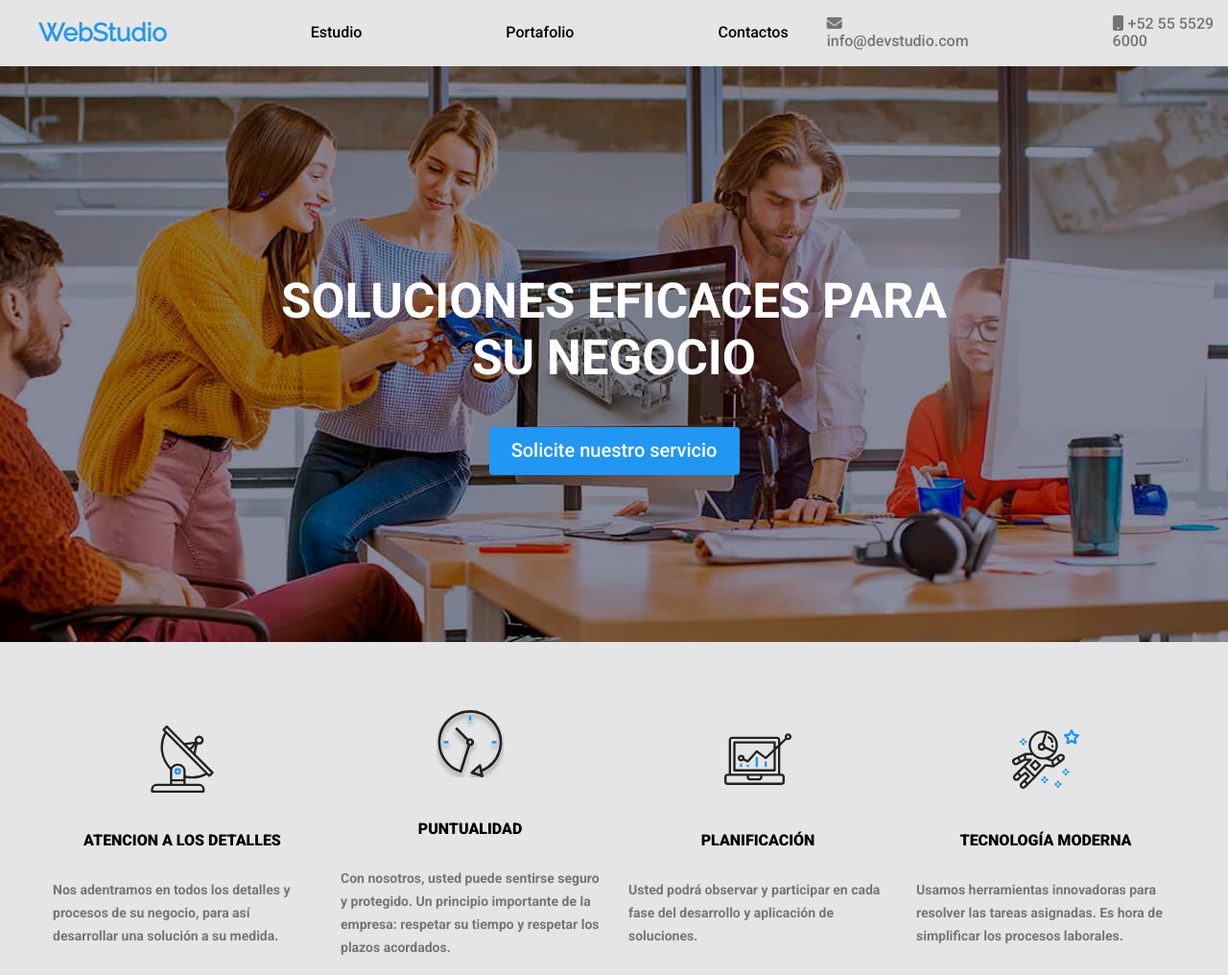
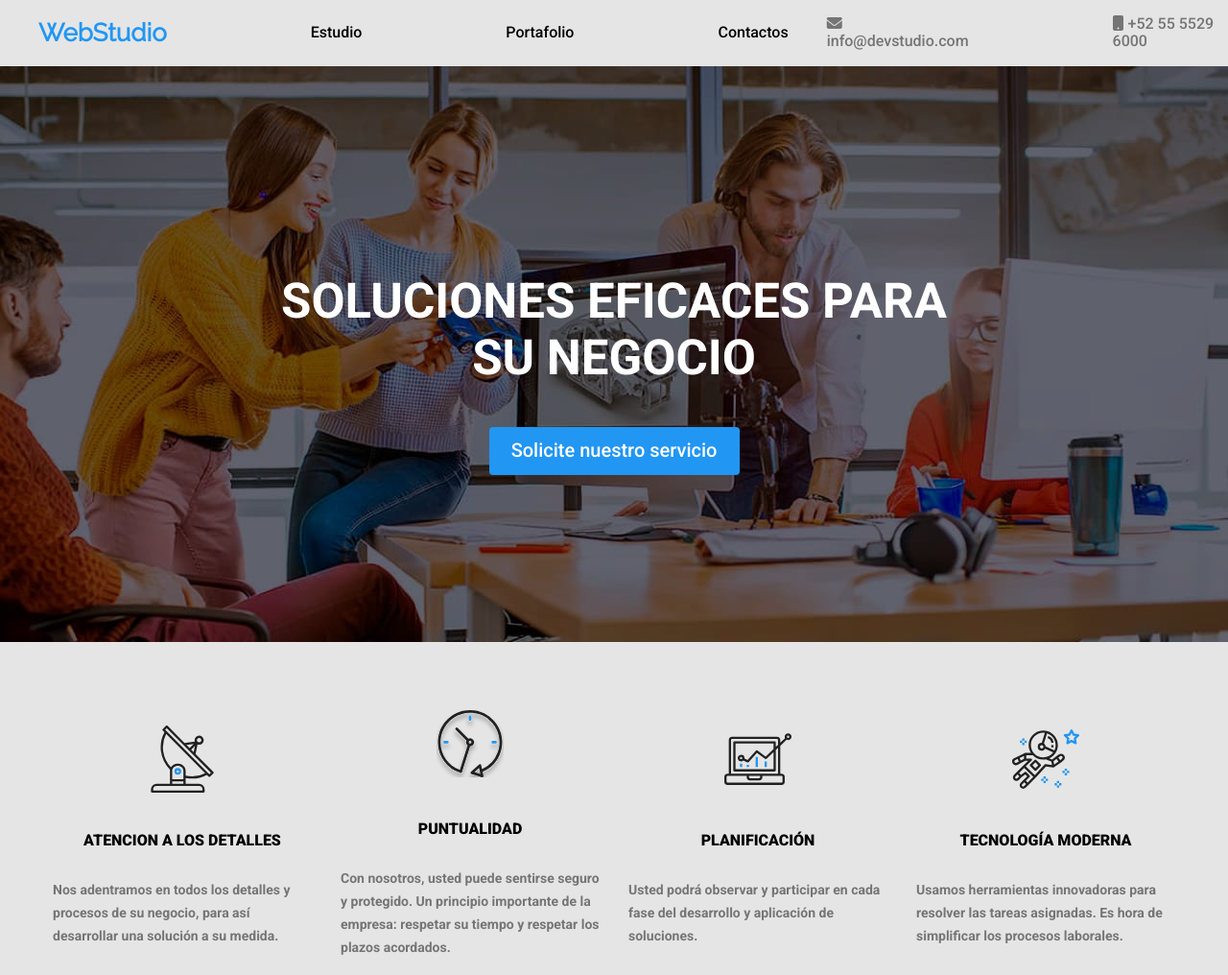
Before and after one commit to epsilon11101/-goit-markup-hw-07, a plain HTML site: page index.html in a window 1280 px wide. Shown: the top 1016 px of the page at 96% size. Drawn offline with nearby package versions, Linux system fonts and the light colour scheme.

Commit message:
added background shadow to main image

```diff
--- a/css/index.css
+++ b/css/index.css
@@ -3,7 +3,6 @@
 
 .banner{
     background: white url('../images/webPage_images/banner.jpg') no-repeat fixed center/cover;
-
     color: white;
     font-weight: 900;
     font-size: 34px;
@@ -11,10 +10,20 @@
     height: 600px;
     align-items: center;
     text-align: center;
+    position: relative;
+    z-index: 1;
+}
+
+.banner::before{
+    position: absolute;
+    content: "";
+    background-color: rgba(0, 0, 0, 0.289);
+    width: 100%;
+    height: 100%;
+    z-index: -1;
 }
 
 .banner div{
-
 width: 696px;
 }
 
```
Also changed, not shown: index.html (+0 -1 lines).
